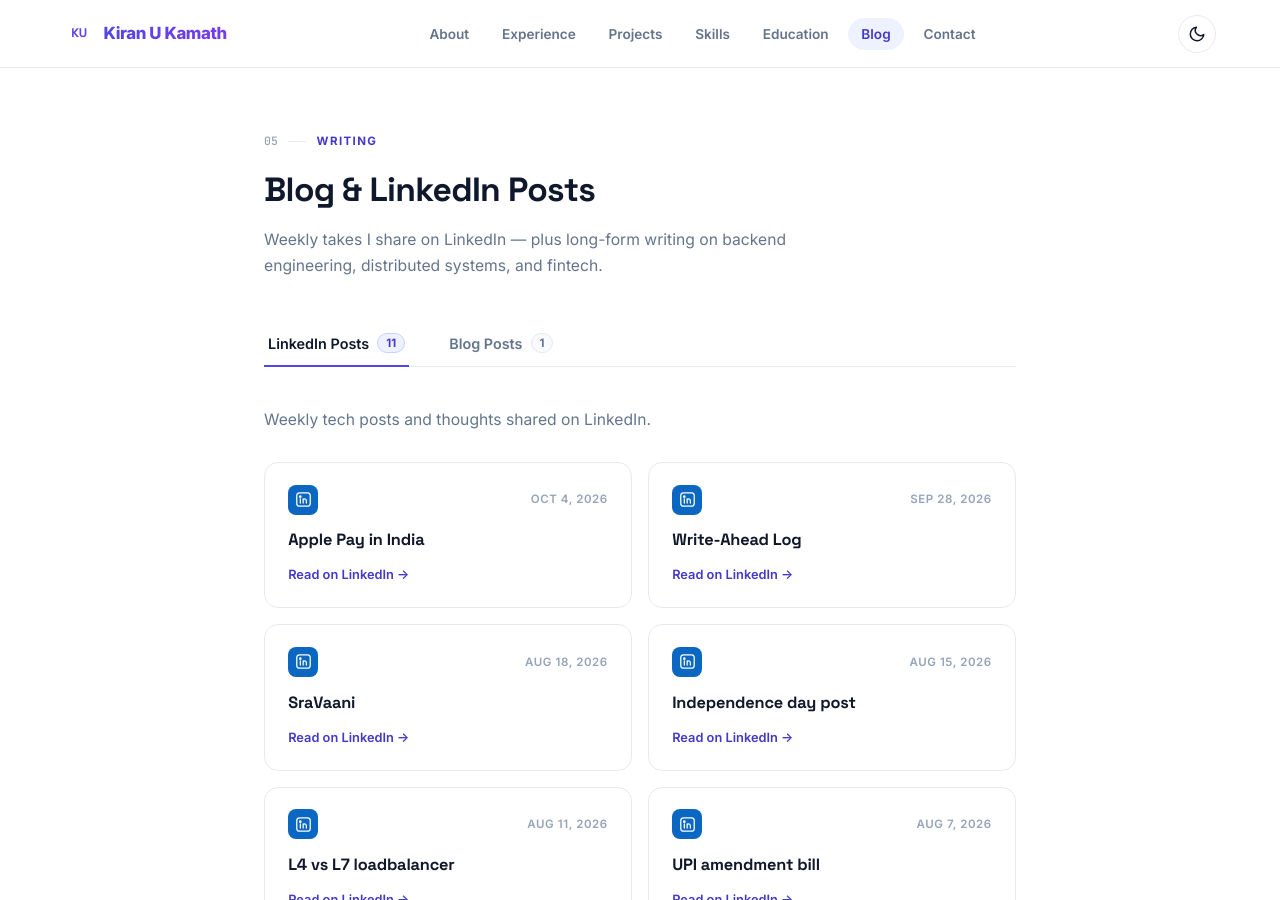
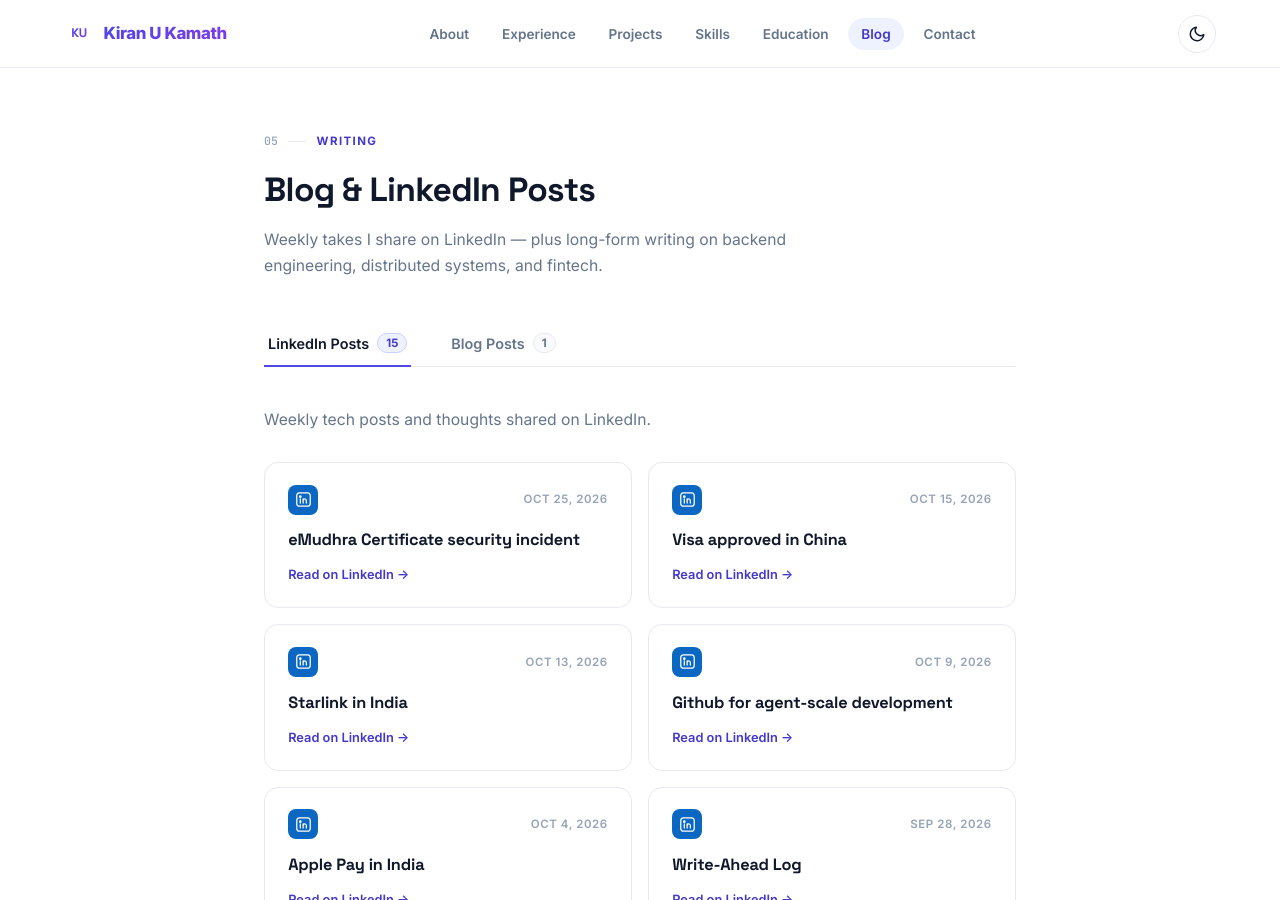
Before and after one commit to kiranukamath/kiranukamath.github.io, a Jekyll site: the page built from blog/index.html, in a window 1280 px wide and 900 px high. Built offline with Jekyll 4.4.1, drawn with Linux system fonts in a browser that asks for light colours.

Commit message:
Update linkedin_posts.yml

```diff
--- a/_data/linkedin_posts.yml
+++ b/_data/linkedin_posts.yml
@@ -3,6 +3,23 @@
 # - date: "YYYY-MM-DD"
 #   topic: "Post title or topic"
 #   url: "https://www.linkedin.com/feed/update/urn:li:activity:..."
+
+
+- date: "2026-10-25"
+  topic: "eMudhra Certificate security incident"
+  url: "https://lnkd.in/p/d_Dj8wFH"
+
+- date: "2026-10-15"
+  topic: "Visa approved in China"
+  url: "https://lnkd.in/p/dtQ6KiYp"
+
+- date: "2026-10-13"
+  topic: "Starlink in India"
+  url: "https://lnkd.in/p/dVgkMjBE"
+
+- date: "2026-10-09"
+  topic: "Github for agent-scale development"
+  url: "https://lnkd.in/p/dwuQEudJ"
 
 - date: "2026-10-04"
   topic: "Apple Pay in India"
```
